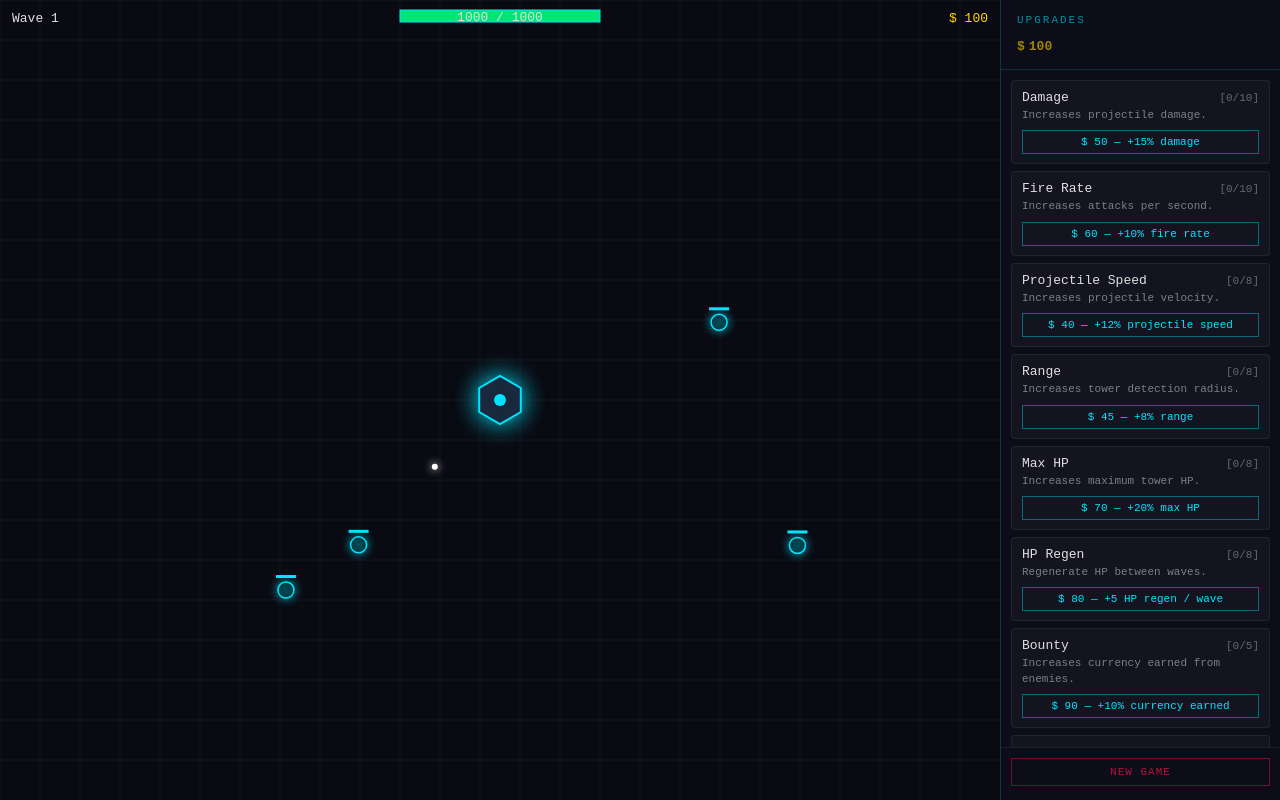
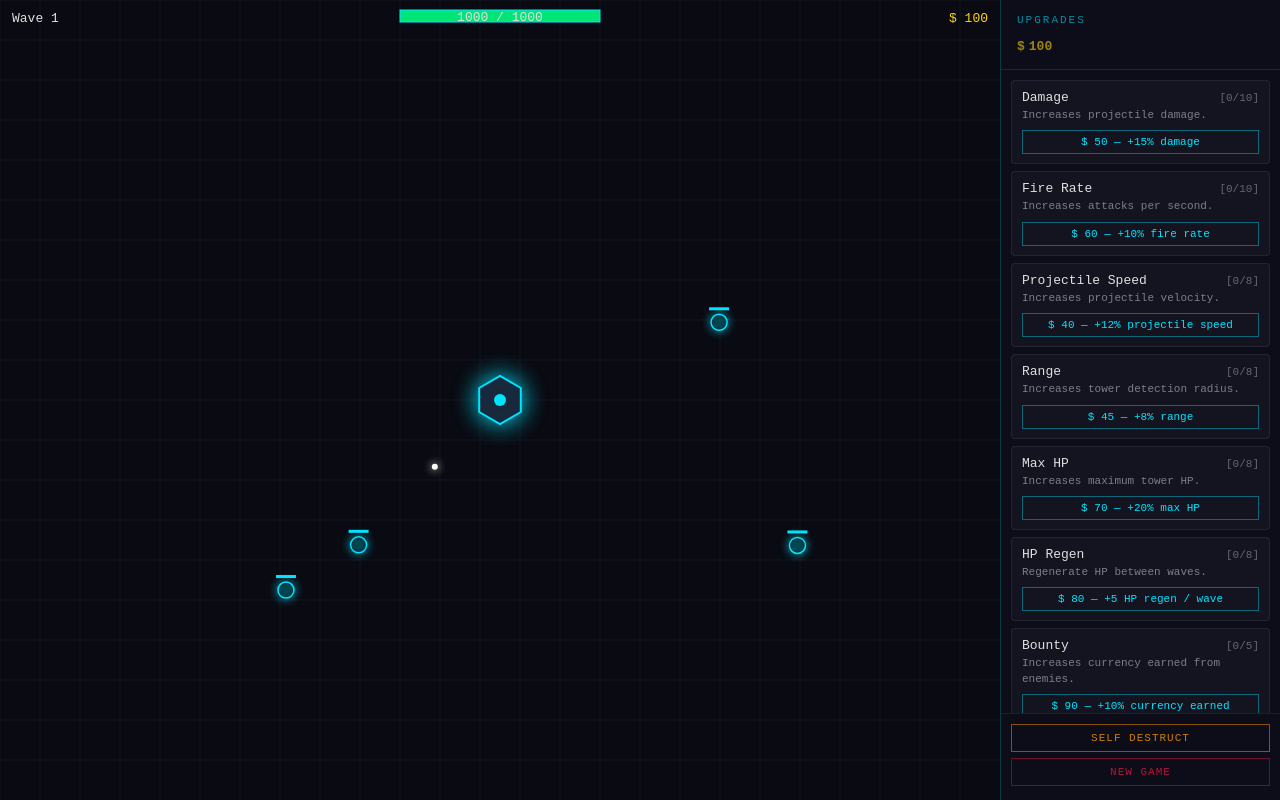
Before and after one commit to cyferlawyn/APEX, a website with bundled scripts: page index.html in a window 1280 px wide. Built offline with nearby package versions, Linux system fonts and the light colour scheme.

Commit message:
feat: add self-destruct button — voluntary wave reset, keeps upgrades and currency

```diff
--- a/index.html
+++ b/index.html
@@ -21,6 +21,7 @@
       </div>
 
       <div id="shop-footer">
+        <button id="self-destruct-btn">SELF DESTRUCT</button>
         <button id="new-game-btn">NEW GAME</button>
       </div>
     </aside>
--- a/src/main.js
+++ b/src/main.js
@@ -145,8 +145,13 @@ export function newGame(confirmed) {
   beginWave();
 }
 
+// --- self-destruct: treat as a voluntary defeat (keeps upgrades + currency) ---
+export function selfDestruct() {
+  onDefeated();
+}
+
 // Expose to UI
-window.__apex = { newGame, shop, game, hasSave };
+window.__apex = { newGame, selfDestruct, shop, game, hasSave };
 
 // --- go ---
 bootstrap();
--- a/src/ui.js
+++ b/src/ui.js
@@ -110,6 +110,11 @@ function wireButtons() {
     patchShopCards();
   });
 
+  // Self-destruct — voluntary defeat, no confirmation needed
+  document.getElementById('self-destruct-btn').addEventListener('click', () => {
+    getApex()?.selfDestruct();
+  });
+
   // New Game
   document.getElementById('new-game-btn').addEventListener('click', () => {
     const apex = getApex();
--- a/style.css
+++ b/style.css
@@ -147,6 +147,28 @@ html, body {
   padding: 10px 10px 14px;
   border-top: 1px solid rgba(255,255,255,0.07);
   flex-shrink: 0;
+  display: flex;
+  flex-direction: column;
+  gap: 6px;
+}
+
+#self-destruct-btn {
+  width: 100%;
+  padding: 7px 0;
+  background: transparent;
+  border: 1px solid rgba(255, 152, 0, 0.5);
+  color: rgba(255, 152, 0, 0.8);
+  font-family: monospace;
+  font-size: 11px;
+  letter-spacing: 1px;
+  cursor: pointer;
+  transition: background 0.15s, color 0.15s, border-color 0.15s;
+}
+
+#self-destruct-btn:hover {
+  background: rgba(255, 152, 0, 0.15);
+  border-color: #ff9800;
+  color: #ff9800;
 }
 
 #new-game-btn {
```
